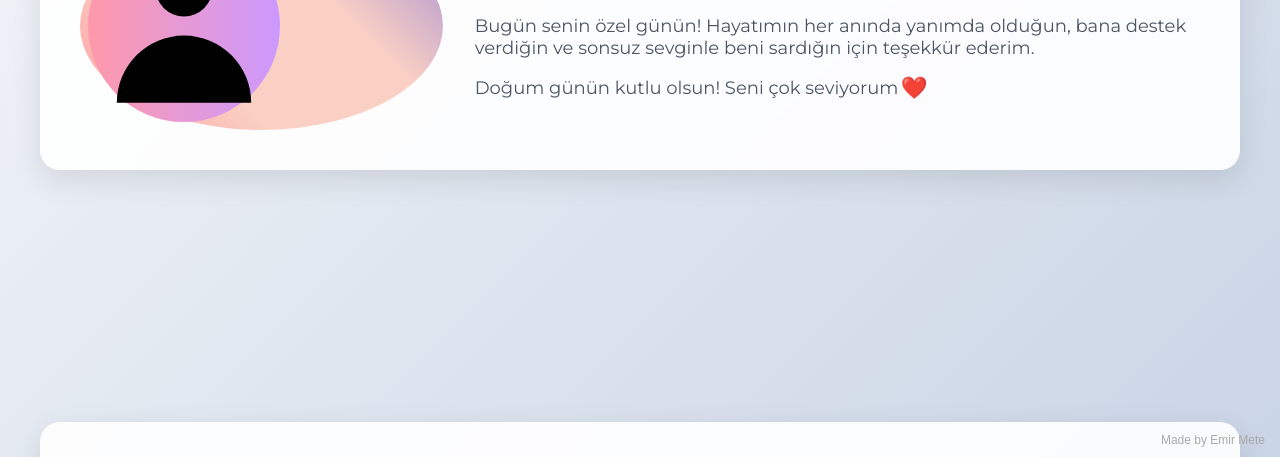
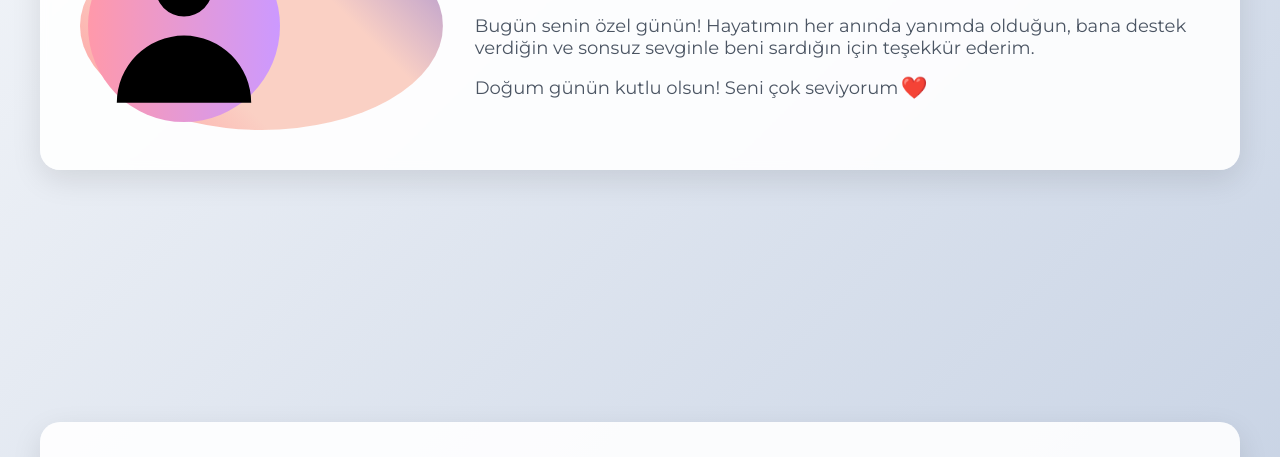
Before and after one commit to Shadowxx11-1/madness, a plain HTML site: page index.html in a window 1280 px wide. Shown: the part 343-800 px from the top of the page. Drawn offline with Linux system fonts and the light colour scheme.

Commit message:
Update index.html

```diff
--- a/index.html
+++ b/index.html
@@ -296,18 +296,6 @@
         </div>
     </div>
 </div>
-
-<div style="
-    position: fixed;
-    bottom: 10px;
-    right: 15px;
-    font-size: 12px;
-    color: #aaaaaa;
-    font-family: sans-serif;
-    z-index: 9999;
-    pointer-events: none;
-">
-    Made by Emir Mete
 </div>
 </body>
 </html>
```
